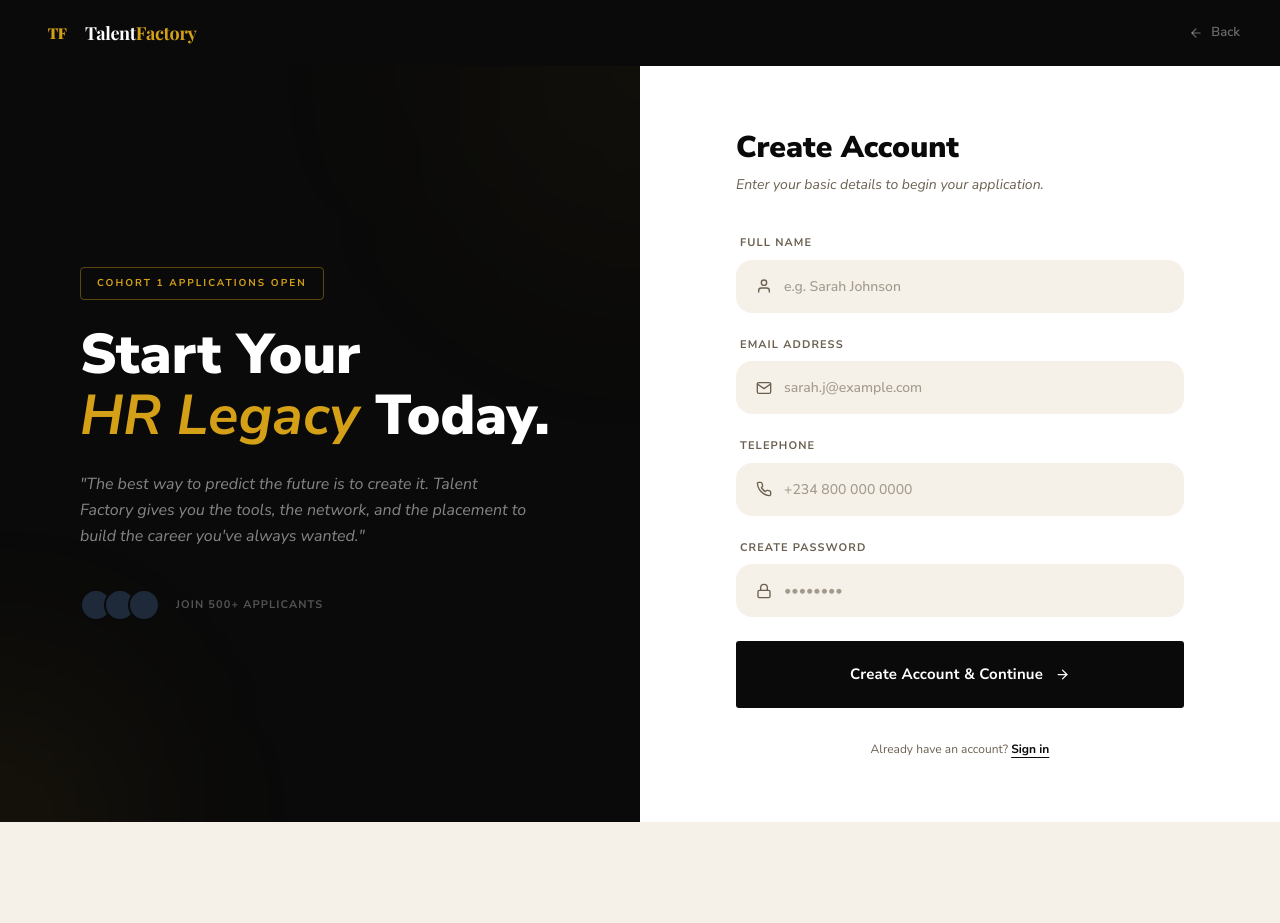
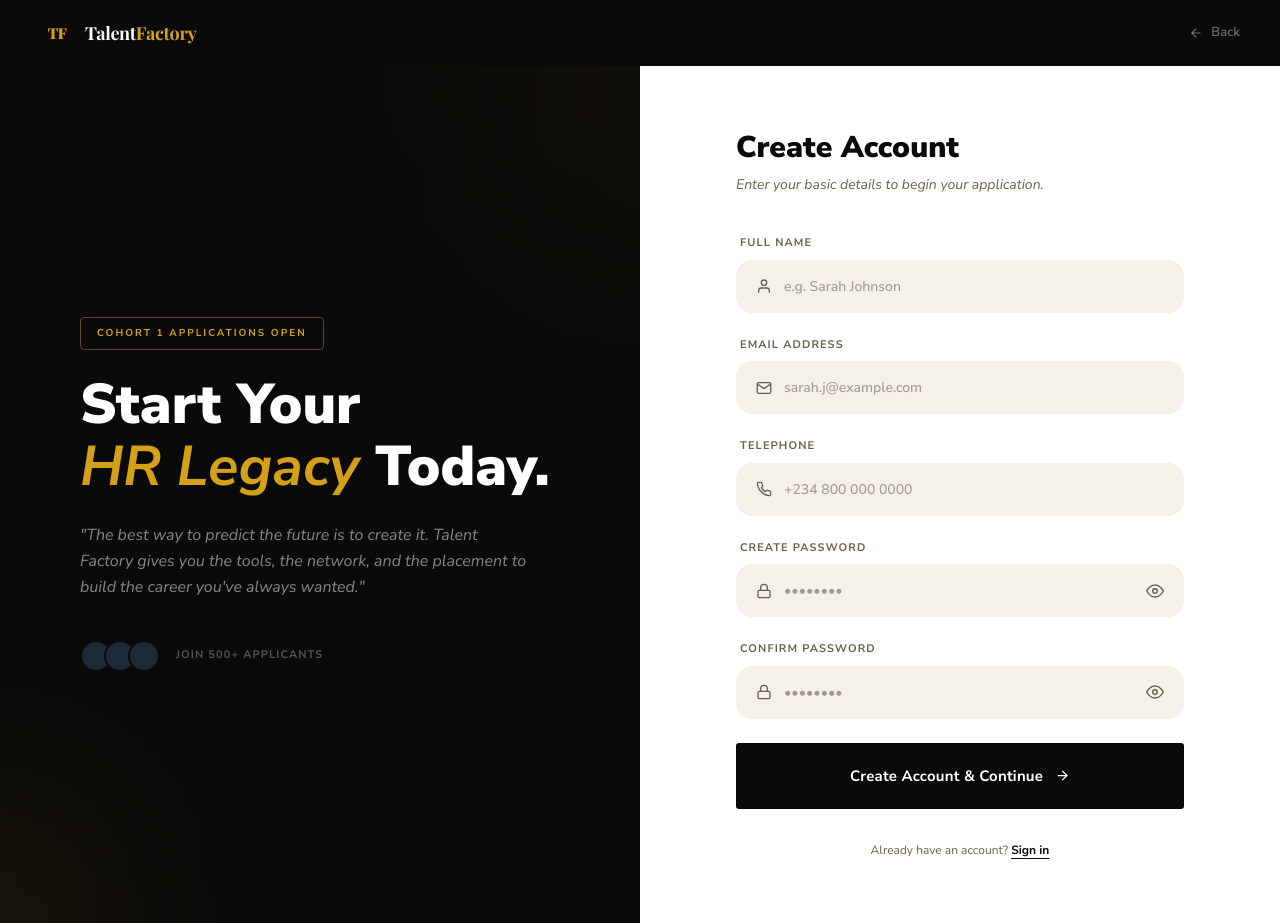
Before and after one commit to Olawoyin1/tfmain, a React (Vite) app: page /apply/register in a window 1280 px wide. Before the commit the page ends 822 px from the top, so only its background shows below. Built offline with nearby package versions, Linux system fonts and the light colour scheme; a web font is replaced by a local one.

Commit message:
some changes to the registration (student)

```diff
--- a/src/components/Program/Program.tsx
+++ b/src/components/Program/Program.tsx
@@ -59,7 +59,7 @@
             The Internship PhaseWhere You Use What You've Learned
           </h3>
           <p className="ph-desc">
-            The learning phase builds your knowledge. The internship phase tests itin a real company, with real people,
+            The learning phase builds your knowledge. The internship phase tests it in a real company, with real people,
             doing real HR work. Every student who completes the learning phase is placed with a Talent
             Factory partner company.
             <br /><br />
@@ -74,7 +74,7 @@
             </div>
             <div>
               <div className="phf-v">Real</div>
-              <div className="phf-l">Nigerian Company</div>
+              <div className="phf-l">Company</div>
             </div>
             <div>
               <div className="phf-v">Guided</div>
--- a/src/components/UI/CustomCursor.tsx
+++ /dev/null
@@ -1,67 +0,0 @@
-import { useEffect } from 'react';
-
-const CustomCursor = () => {
-  useEffect(() => {
-    const cur = document.getElementById('cur');
-    const ring = document.getElementById('curRing');
-
-    if (!cur || !ring) return;
-
-    let mx = 0, my = 0, rx = 0, ry = 0;
-
-    const handleMouseMove = (e: MouseEvent) => {
-      mx = e.clientX;
-      my = e.clientY;
-      cur.style.left = mx + 'px';
-      cur.style.top = my + 'px';
-    };
-
-    const loop = () => {
-      rx += (mx - rx) * 0.12;
-      ry += (my - ry) * 0.12;
-      ring.style.left = rx + 'px';
-      ring.style.top = ry + 'px';
-      requestAnimationFrame(loop);
-    };
-
-    document.addEventListener('mousemove', handleMouseMove);
-    loop();
-
-    // Handle hover effects on interactive elements
-    const interactiveElements = document.querySelectorAll('a, button');
-
-    const handleMouseEnter = () => {
-      cur.style.width = '20px';
-      cur.style.height = '20px';
-      ring.style.transform = 'translate(-50%, -50%) scale(1.6)';
-    };
-
-    const handleMouseLeave = () => {
-      cur.style.width = '12px';
-      cur.style.height = '12px';
-      ring.style.transform = 'translate(-50%, -50%) scale(1)';
-    };
-
-    interactiveElements.forEach(el => {
-      el.addEventListener('mouseenter', handleMouseEnter);
-      el.addEventListener('mouseleave', handleMouseLeave);
-    });
-
-    return () => {
-      document.removeEventListener('mousemove', handleMouseMove);
-      interactiveElements.forEach(el => {
-        el.removeEventListener('mouseenter', handleMouseEnter);
-        el.removeEventListener('mouseleave', handleMouseLeave);
-      });
-    };
-  }, []);
-
-  return (
-    <>
-      <div className="cursor" id="cur"></div>
-      <div className="cursor-ring" id="curRing"></div>
-    </>
-  );
-};
-
-export default CustomCursor;
--- a/src/index.css
+++ b/src/index.css
@@ -13,6 +13,11 @@
     box-sizing: border-box;
     margin: 0;
     padding: 0;
+  }
+
+  button,
+  a {
+    cursor: pointer;
   }
 
   :root {
--- a/src/pages/MiniRegistrationPage.tsx
+++ b/src/pages/MiniRegistrationPage.tsx
@@ -1,6 +1,6 @@
 import React, { useState } from 'react';
 import { useNavigate } from 'react-router-dom';
-import { FiArrowLeft, FiArrowRight, FiLock, FiMail, FiUser, FiPhone } from 'react-icons/fi';
+import { FiArrowLeft, FiArrowRight, FiLock, FiMail, FiUser, FiPhone, FiEye, FiEyeOff } from 'react-icons/fi';
 
 const MiniRegistrationPage: React.FC = () => {
   const navigate = useNavigate();
@@ -9,7 +9,10 @@
     email: '',
     phone: '',
     password: '',
+    confirmPassword: '',
   });
+  const [showPass, setShowPass] = useState(false);
+  const [showConfirmPass, setShowConfirmPass] = useState(false);
 
   const handleChange = (e: React.ChangeEvent<HTMLInputElement>) => {
     setForm(p => ({ ...p, [e.target.name]: e.target.value }));
@@ -17,6 +20,10 @@
 
   const handleSubmit = (e: React.FormEvent) => {
     e.preventDefault();
+    if (form.password !== form.confirmPassword) {
+      alert("Passwords do not match!");
+      return;
+    }
     // Simulate registration logic
     navigate('/apply/payment');
   };
@@ -127,7 +134,7 @@
                 <div className="relative">
                   <FiLock className="absolute left-5 top-1/2 -translate-y-1/2 text-muted" />
                   <input
-                    type="password"
+                    type={showPass ? "text" : "password"}
                     name="password"
                     value={form.password}
                     onChange={handleChange}
@@ -135,6 +142,36 @@
                     className={inp}
                     required
                   />
+                  <button
+                    type="button"
+                    onClick={() => setShowPass(!showPass)}
+                    className="absolute right-5 top-1/2 -translate-y-1/2 text-muted hover:text-black transition-colors"
+                  >
+                    {showPass ? <FiEyeOff size={18} /> : <FiEye size={18} />}
+                  </button>
+                </div>
+              </div>
+
+              <div className="relative">
+                <label className={lbl}>Confirm Password</label>
+                <div className="relative">
+                  <FiLock className="absolute left-5 top-1/2 -translate-y-1/2 text-muted" />
+                  <input
+                    type={showConfirmPass ? "text" : "password"}
+                    name="confirmPassword"
+                    value={form.confirmPassword}
+                    onChange={handleChange}
+                    placeholder="••••••••"
+                    className={inp}
+                    required
+                  />
+                  <button
+                    type="button"
+                    onClick={() => setShowConfirmPass(!showConfirmPass)}
+                    className="absolute right-5 top-1/2 -translate-y-1/2 text-muted hover:text-black transition-colors"
+                  >
+                    {showConfirmPass ? <FiEyeOff size={18} /> : <FiEye size={18} />}
+                  </button>
                 </div>
               </div>
 
--- a/src/pages/RoleSelectionPage.tsx
+++ b/src/pages/RoleSelectionPage.tsx
@@ -39,7 +39,7 @@
           {/* Student */}
           <button
             onClick={() => navigate('/apply/student')}
-            className="group text-left p-8 rounded-2xl border-2 bg-black border-black hover:border-gold transition-all duration-200"
+            className="group text-left p-8 rounded-2xl border-2 bg-black border-black hover:border-gold transition-all duration-200 cursor-pointer"
           >
             <div className="w-14 h-14 rounded-xl bg-gold flex items-center justify-center mb-6">
               <FiBookOpen size={28} className="text-black" />
@@ -57,7 +57,7 @@
           {/* Instructor */}
           <button
             onClick={() => navigate('/apply/tutor')}
-            className="group text-left p-8 rounded-2xl border-2 bg-white border-transparent hover:border-black shadow-sm transition-all duration-200"
+            className="group text-left p-8 rounded-2xl border-2 bg-white border-transparent hover:border-black shadow-sm transition-all duration-200 cursor-pointer"
           >
             <div className="w-14 h-14 rounded-xl bg-off flex items-center justify-center mb-6">
               <FiUser size={28} className="text-black" />
@@ -75,7 +75,7 @@
           {/* Partner */}
           <button
             onClick={() => navigate('/apply/partner')}
-            className="group text-left p-8 rounded-2xl border-2 bg-white border-transparent hover:border-black shadow-sm transition-all duration-200"
+            className="group text-left p-8 rounded-2xl border-2 bg-white border-transparent hover:border-black shadow-sm transition-all duration-200 cursor-pointer"
           >
             <div className="w-14 h-14 rounded-xl bg-off flex items-center justify-center mb-6">
               <FiBriefcase size={28} className="text-black" />
```
Also changed, not shown: src/pages/StudentInfoPage.tsx (+6 -6 lines).
